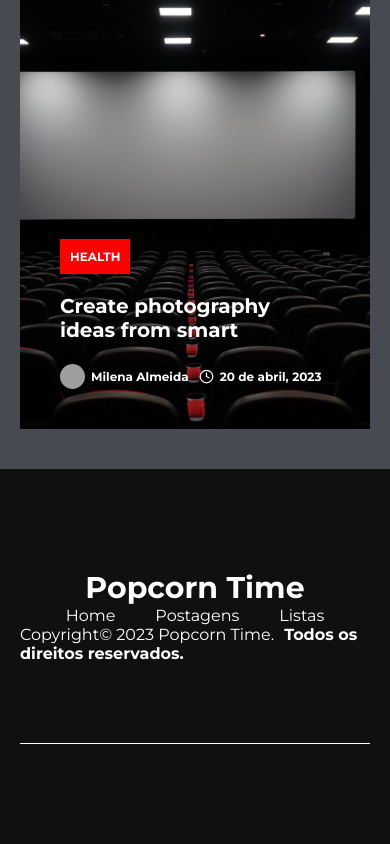
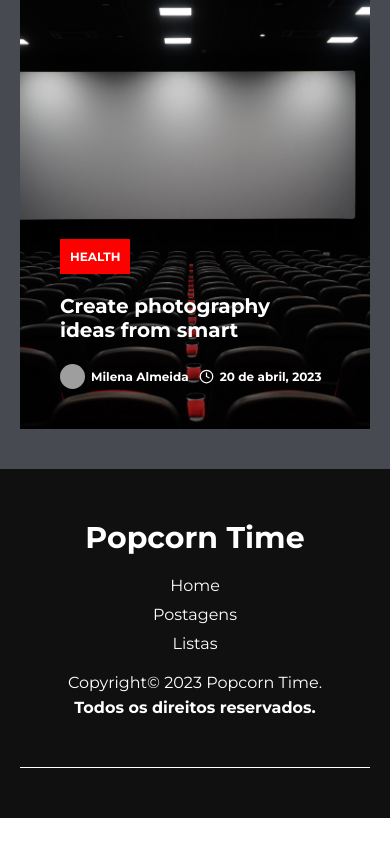
Before and after one commit to milealmeida/side-project-movies-blog, a Next.js app: page / in a window 390 px wide. Shown: the part 4779-5623 px from the top of the page. After the commit the page ends 5597 px from the top, so only its background shows below. Built offline with nearby package versions, Linux system fonts and the light colour scheme; grey boxes are pictures that could not be loaded.

Commit message:
feat: adjust mobile layout in the footer

```diff
--- a/src/components/organisms/Footer/index.tsx
+++ b/src/components/organisms/Footer/index.tsx
@@ -18,7 +18,7 @@ export const Footer = () => (
       </Box>
 
       <Copyright>
-        Copyright© 2023 Popcorn Time.
+        <p>Copyright© 2023 Popcorn Time.</p>
         <strong>Todos os direitos reservados.</strong>
       </Copyright>
     </Wrapper>
--- a/src/components/organisms/Footer/styles.ts
+++ b/src/components/organisms/Footer/styles.ts
@@ -6,7 +6,7 @@ export const Container = styled.footer`
   padding-block: 10rem;
 
   @media (max-width: 800px) {
-    padding-inline: 2rem;
+    padding: 5rem 2rem;
   }
 `;
 
@@ -29,6 +29,8 @@ export const Wrapper = styled.div`
 
   @media (max-width: 800px) {
     flex-direction: column;
+    gap: 2rem;
+    padding-bottom: 5rem;
   }
 `;
 
@@ -44,13 +46,23 @@ export const Box = styled.div`
       font-weight: 700;
     }
   }
+
+  @media (max-width: 800px) {
+    flex-direction: column;
+    gap: 1rem;
+    align-items: center;
+  }
 `;
 
-export const Copyright = styled.p`
+export const Copyright = styled.div`
+  display: flex;
+  gap: 1rem;
   color: ${({ theme }) => theme.colors.white};
   font-size: 1.6rem;
 
-  strong {
-    margin-left: 1rem;
+  @media (max-width: 800px) {
+    flex-direction: column;
+    align-items: center;
+    gap: 0.6rem;
   }
 `;
```
